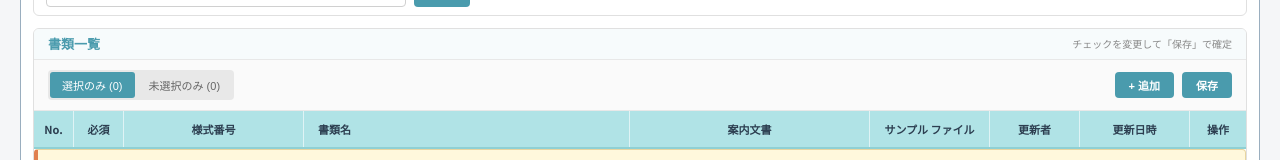
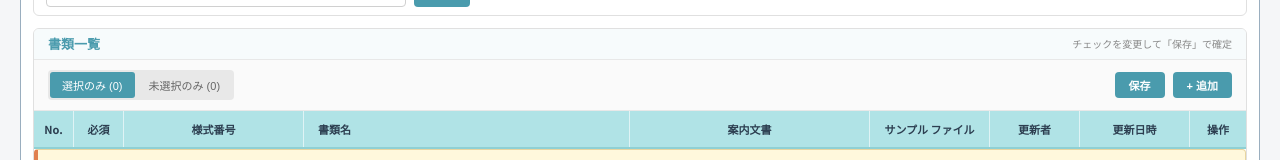
Before and after one commit to AnnAanIT/GHTdemo, a React (Vite) app: page / in a window 1280 px wide. Shown: the part 343-503 px from the top of the page. Built offline with nearby package versions, Linux system fonts and the light colour scheme; the HTML template or start-up script is replaced by a standard one.

Commit message:
update 51

```diff
--- a/src/components/DataTable.jsx
+++ b/src/components/DataTable.jsx
@@ -408,6 +408,12 @@ const DataTable = ({
           </div>
         </div>
         <div className="table-toolbar-right">
+          <button
+            className={`btn-save ${hasChanges ? 'has-changes' : ''}`}
+            onClick={onSave}
+          >
+            保存
+          </button>
           {showAllTypes && (
             <button className="btn-all-types" onClick={() => setShowModal(true)}>
               全書類
@@ -418,12 +424,6 @@ const DataTable = ({
               + 追加
             </button>
           )}
-          <button
-            className={`btn-save ${hasChanges ? 'has-changes' : ''}`}
-            onClick={onSave}
-          >
-            保存
-          </button>
         </div>
       </div>
 
```
